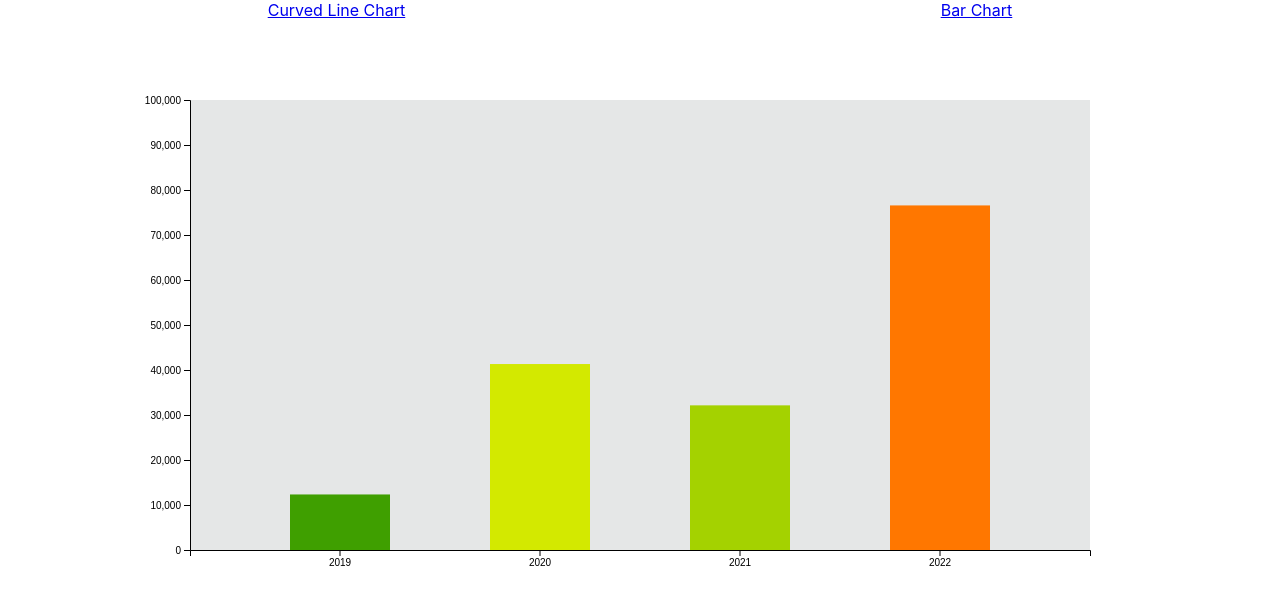
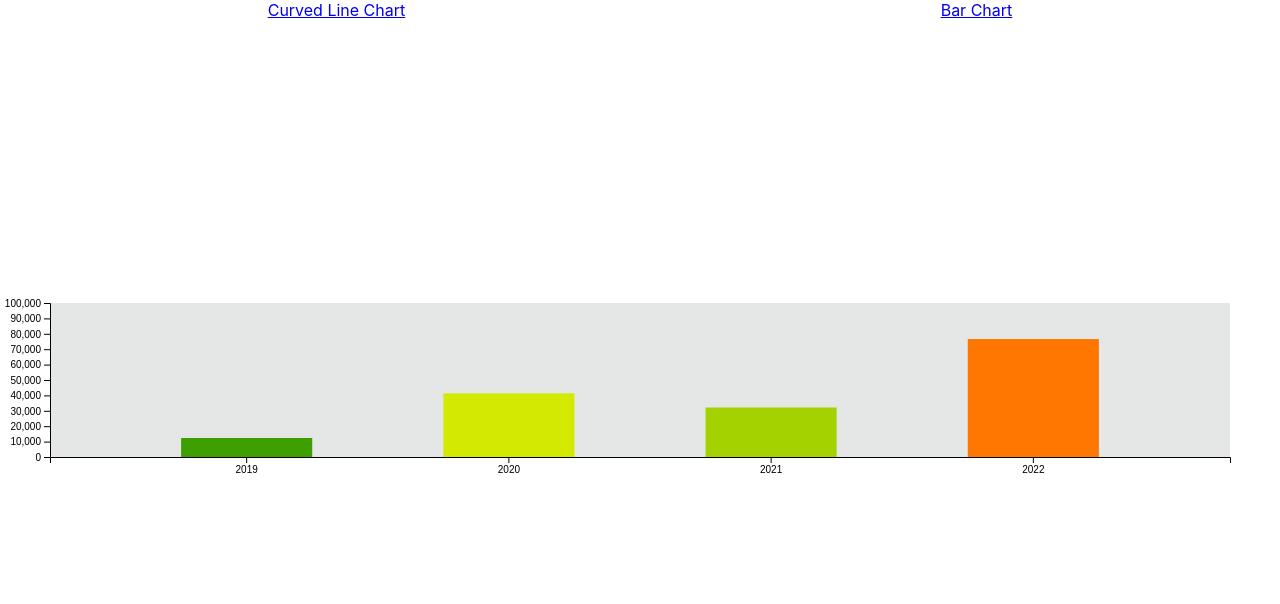
Before and after one commit to KwaziCoder/d3-charts, a React (Create React App) app: page /barChart in a window 1280 px wide. Shown: the top 604 px of the page. Built offline with nearby package versions, Linux system fonts and the light colour scheme.

Commit message:
added useResizeObserver hook

```diff
--- a/package.json
+++ b/package.json
@@ -15,6 +15,7 @@
     "react-dom": "^18.2.0",
     "react-router-dom": "6",
     "react-scripts": "5.0.1",
+    "resize-observer-polyfill": "^1.5.1",
     "web-vitals": "^2.1.0"
   },
   "scripts": {
--- a/src/components/barChart/BarChart.jsx
+++ b/src/components/barChart/BarChart.jsx
@@ -1,7 +1,16 @@
 import React, { useEffect, useRef, useState } from "react";
 import classes from "./BarChart.module.css";
-import { select, axisBottom, axisLeft, scaleLinear, scaleBand, mouse } from "d3";
-import Tooltip from "@mui/material/Tooltip";
+import {
+  select,
+  axisBottom,
+  axisLeft,
+  scaleLinear,
+  scaleBand,
+} from "d3";
+import useResizeObserver from "../../hooks/useResizeObserver";
+
+
+
 
 const chartdata = [
   { year: 2019, sales: 12342 },
@@ -12,17 +21,23 @@ const chartdata = [
 
 const BarChart = () => {
   const svgRef = useRef();
+  const wrapperRef = useRef();
+  const dimensions = useResizeObserver(wrapperRef);
   const [data, setData] = useState([...chartdata]);
 
   useEffect(() => {
     const svg = select(svgRef.current);
 
+    if (!dimensions) return;
+
     const xScale = scaleBand()
       .domain(data.map((value, index) => index))
-      .range([0, 900])
+      .range([0, dimensions.width])
       .padding(0.5);
 
-    const yScale = scaleLinear().domain([0, 100000]).range([450, 0]);
+    const yScale = scaleLinear()
+      .domain([0, 100000])
+      .range([dimensions.height, 0]);
 
     const colorScale = scaleLinear()
       .domain([0, 50000, 100000])
@@ -30,12 +45,15 @@ const BarChart = () => {
       .clamp(true);
 
     const xAxis = axisBottom(xScale).tickFormat((index) => data[index].year);
-    svg.select(".x-axis").style("transform", "translateY(450px)").call(xAxis);
+    svg
+      .select(".x-axis")
+      .style("transform", `translateY(${dimensions.height}px)`)
+      .call(xAxis);
 
     const yAxis = axisLeft(yScale);
-    svg.select(".y-axis").call(yAxis);
-
-
+    svg
+      .select(".y-axis")
+      .call(yAxis);
 
     svg
       .selectAll(".bar")
@@ -44,19 +62,20 @@ const BarChart = () => {
       .attr("class", "bar")
       .attr("transform", "scale(1, -1)")
       .attr("x", (_, index) => xScale(index))
-      .attr("y", -450)
+      .attr("y", -dimensions.height)
       .attr("width", xScale.bandwidth())
-
       .transition()
-      .attr("height", (value) => 450 - yScale(value.sales))
+      .attr("height", (value) => dimensions.height - yScale(value.sales))
       .attr("fill", (value) => colorScale(value.sales));
-  }, []);
+  }, [dimensions]);
   return (
     <div className={classes.chart}>
-      <svg className={classes.svgContainer} ref={svgRef}>
-        <g className="x-axis" />
-        <g className="y-axis" />
-      </svg>
+      <div className={classes.wrapper} ref={wrapperRef}>
+        <svg className={classes.svgContainer} ref={svgRef}>
+          <g className="x-axis" />
+          <g className="y-axis" />
+        </svg>
+      </div>
     </div>
   );
 };
--- a/src/components/barChart/BarChart.module.css
+++ b/src/components/barChart/BarChart.module.css
@@ -1,13 +1,19 @@
 .chart {
   display: flex;
+  flex-direction: column;
   justify-content: center;
-  align-items: center;
+  align-items: stretch;
+  height: 90vh;
+  padding: 0 50px;
+}
+
+.wrapper {
+
 }
 
 .svgContainer {
-  width: 900px;
-  height: 450px;
-  margin-top: 80px;
+  width: 100%;
+  height: 100%;
   background-color: rgb(229, 231, 231);
   overflow: visible;
 }
--- /dev/null
+++ b/src/hooks/useResizeObserver.js
@@ -0,0 +1,23 @@
+import React, { useEffect, useState } from "react";
+import ResizeObserver from 'resize-observer-polyfill';
+
+const useResizeObserver = (ref) => {
+  const [dimensions, setDimensions] = useState(null);
+
+  useEffect(() => {
+    const observeTraget = ref.current;
+    const resizeObserver = new ResizeObserver((entries) => {
+      entries.forEach((entry) => {
+        setDimensions(entry.contentRect);
+      });
+    });
+    resizeObserver.observe(observeTraget);
+
+    return () => {
+      resizeObserver.unobserve(observeTraget);
+    };
+  }, [ref]);
+  return dimensions;
+};
+
+export default useResizeObserver;
```
Also changed, not shown: 1 other file (tests, documents, lock files or other folders).
